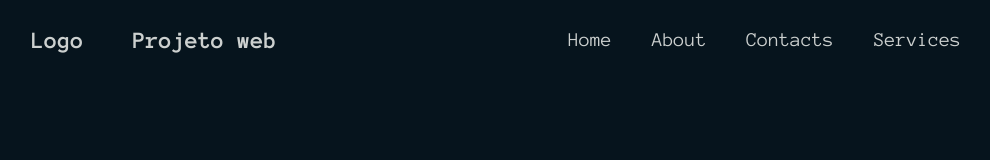
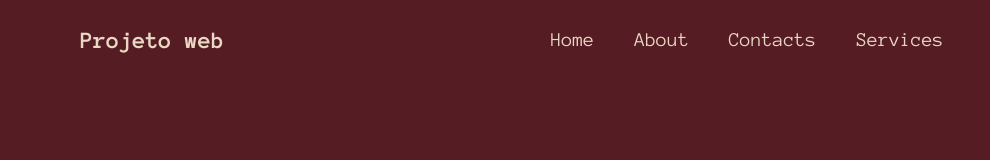
Before and after one commit to WalterDevj/Projeto_site, a plain HTML site: page contacts.html in a window 1280 px wide. Shown: the whole page, without its empty margins (163-1153 px from the left). Drawn offline with Linux system fonts and the light colour scheme.

Commit message:
troca de cor

```diff
--- a/contacts.css
+++ b/contacts.css
@@ -16,7 +16,7 @@ header {
 }
 
 body {
-    background-color: #06141d;
+    background-color: #561c24;
 }
 
 .wrap {
@@ -36,7 +36,7 @@ body {
 }
 
 .logo h2 {
-    color: #ccd0cf;
+    color: #e8d8c4;
     font-family: "Anonymous Pro", sans-serif;
 }
 
@@ -46,7 +46,7 @@ body {
 
 .title h2 {
     font-family: "Anonymous Pro", sans-serif;
-    color: #ccd0cf;
+    color: #e8d8c4;
 }
 
 .navigate {
@@ -63,10 +63,10 @@ body {
     text-decoration: none;
     font-size: 20px;
     font-family: "Anonymous Pro", sans-serif;
-    color: #ccd0cf;
+    color: #e8d8c4;
 }
 
 .navigate li a:hover {
     background: transparent;
-    color: #253745;
+    color: #c787a3;
 }
--- a/contacts.html
+++ b/contacts.html
@@ -2,16 +2,14 @@
 <html lang="en">
 <head>
     <meta charset="UTF-8">
-    <meta name="viewport" content="width=, initial-scale=1.0">
-    <link rel="stylesheet" href="contacts.css">
-    <title>Contatos</title>
+    <meta name="viewport" content="width=device-width, initial-scale=1.0">
+    <link rel="stylesheet" href="style.css">
+    <title>Projeto web</title>
 </head>
 <body>
+
     <header>
         <div class="wrap">
-            <div class="logo">
-                <h2>Logo</h2>
-            </div>
             <div class="title">
                 <h2>Projeto web</h2>
             </div>
@@ -19,13 +17,13 @@
         <nav>
             <ul class="navigate">
                 <li>
-                    <a href="index.html">Home</a>
+                    <a href="#">Home</a>
                 </li>
                 <li>
                     <a href="about.html">About</a>
                 </li>
                 <li>
-                    <a href="#">Contacts</a>
+                    <a href="contacts.html">Contacts</a>
                 </li>
                 <li>
                     <a href="services.html">Services</a>
@@ -33,5 +31,6 @@
             </ul>
         </nav>
     </header>
+
 </body>
 </html>
--- a/services.css
+++ b/services.css
@@ -16,7 +16,7 @@ header {
 }
 
 body {
-    background-color: #06141d;
+    background-color: #561c24;
 }
 
 .wrap {
@@ -36,7 +36,7 @@ body {
 }
 
 .logo h2 {
-    color: #ccd0cf;
+    color: #e8d8c4;
     font-family: "Anonymous Pro", sans-serif;
 }
 
@@ -46,7 +46,7 @@ body {
 
 .title h2 {
     font-family: "Anonymous Pro", sans-serif;
-    color: #ccd0cf;
+    color: #e8d8c4;
 }
 
 .navigate {
@@ -63,10 +63,10 @@ body {
     text-decoration: none;
     font-size: 20px;
     font-family: "Anonymous Pro", sans-serif;
-    color: #ccd0cf;
+    color: #e8d8c4;
 }
 
 .navigate li a:hover {
     background: transparent;
-    color: #253745;
+    color: #c787a3;
 }
--- a/style.css
+++ b/style.css
@@ -16,7 +16,7 @@ header {
 }
 
 body {
-    background-color: #06141d;
+    background-color: #561c24;
 }
 
 .wrap {
@@ -36,7 +36,7 @@ body {
 }
 
 .logo h2 {
-    color: #ccd0cf;
+    color: #e8d8c4;
     font-family: "Anonymous Pro", sans-serif;
 }
 
@@ -46,7 +46,7 @@ body {
 
 .title h2 {
     font-family: "Anonymous Pro", sans-serif;
-    color: #ccd0cf;
+    color: #e8d8c4;
 }
 
 .navigate {
@@ -63,10 +63,10 @@ body {
     text-decoration: none;
     font-size: 20px;
     font-family: "Anonymous Pro", sans-serif;
-    color: #ccd0cf;
+    color: #e8d8c4;
 }
 
 .navigate li a:hover {
     background: transparent;
-    color: #253745;
+    color: #c787a3;
 }
```
Also changed, not shown: about.html (+7 -8 lines), index.html (+0 -3 lines), services.html (+7 -8 lines).
